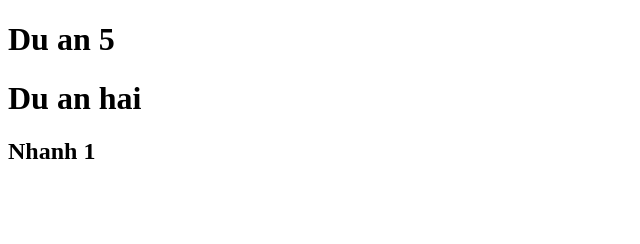
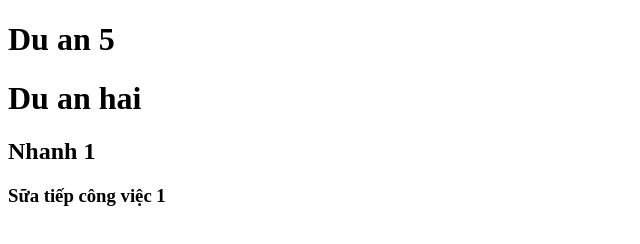
Before and after one commit to JION2004/duan5, a plain HTML site: page index.html in a window 1280 px wide. Shown: the whole page, without its empty margins (0-640 px from the left). Drawn offline with Linux system fonts and the light colour scheme.

Commit message:
sữa công việc 1

```diff
--- a/index.html
+++ b/index.html
@@ -9,5 +9,6 @@
     <h1>Du an 5</h1>
     <h1>Du an hai</h1>
     <h2>Nhanh 1</h2>
+    <h3>Sữa tiếp công việc 1</h3>
   </body>
 </html>
```
